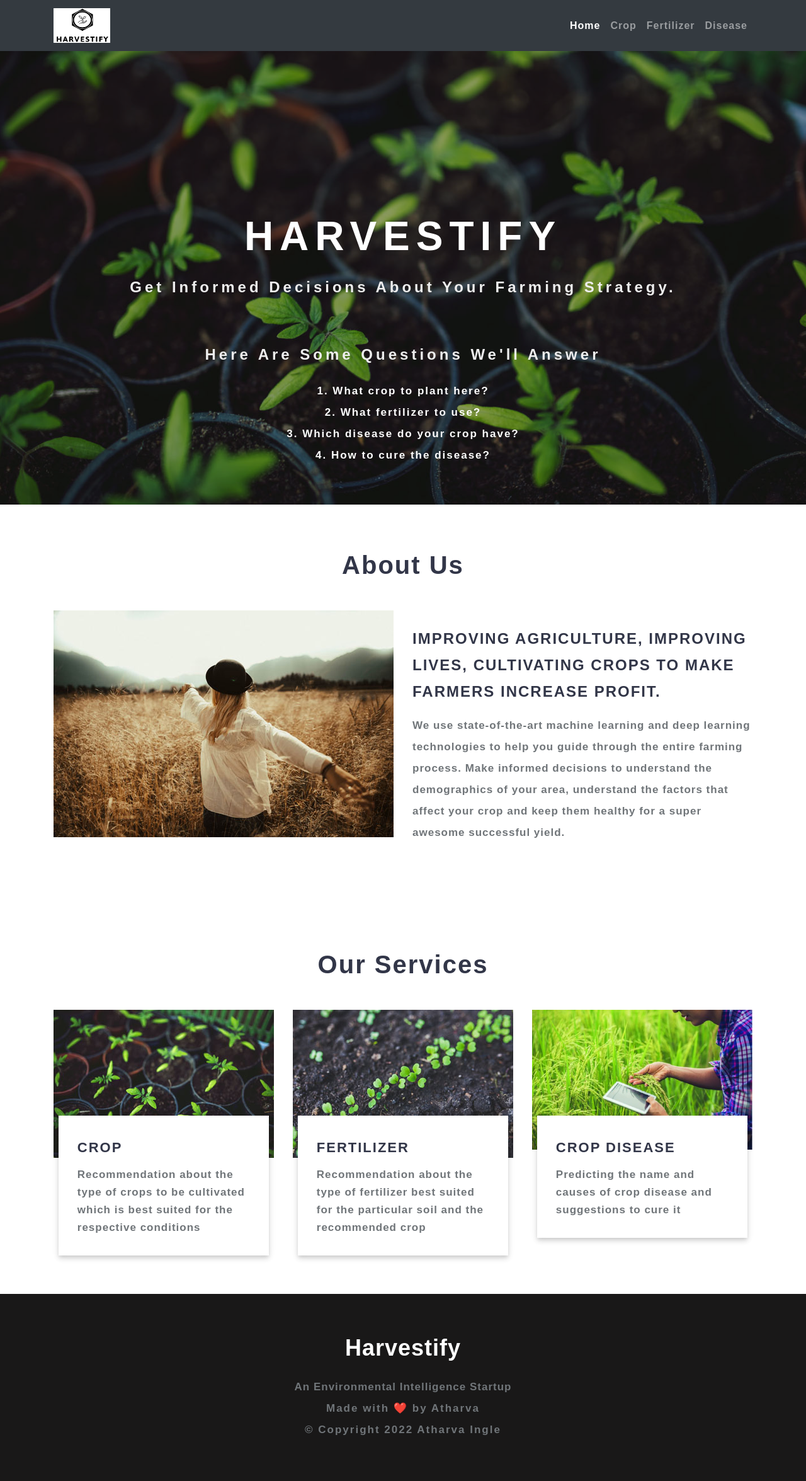
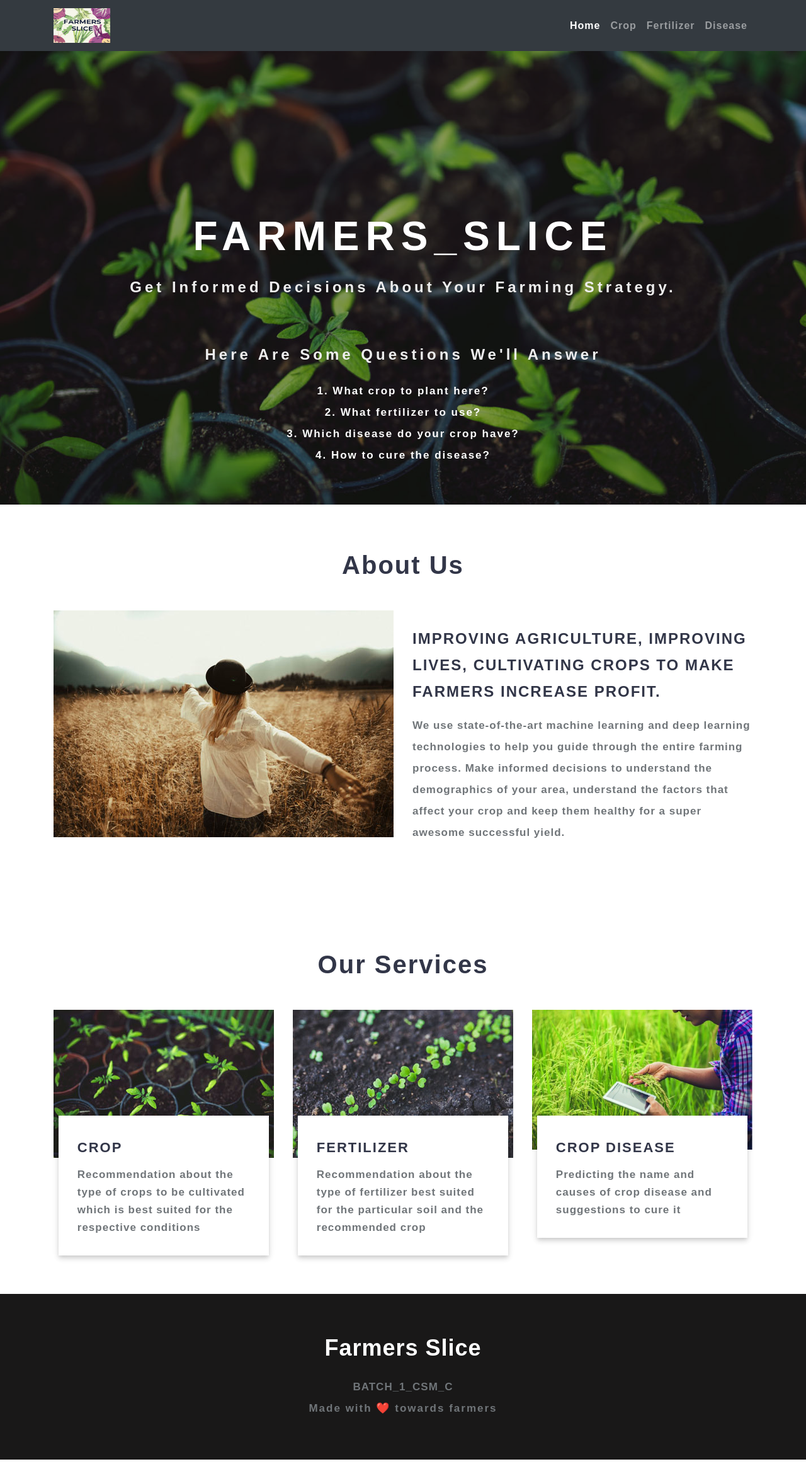
Before and after one commit to syamala-vishnu-vardhan-reddy/mlcode, a Flask app: page / in a window 1280 px wide. Shown: the whole page at 63% size. After the commit the page ends 2317 px from the top, so only its background shows below. Run offline with Flask 3, Linux system fonts and the light colour scheme; parts of the project's set-up code (start-up, migrations or seed data) failed here and were passed over; some libraries are stand-ins or nearby versions; some web fonts are replaced.

Commit message:
Third commit

```diff
--- a/templates/index.html
+++ b/templates/index.html
@@ -9,7 +9,7 @@
 					<div class="overlay">
 						<div class="container">
 							<div class="w3layouts-banner-info text-center">
-								<h3 class="text-wh">Harvestify</h3>
+								<h3 class="text-wh">Farmers_Slice</h3>
 								<h4 class="text-wh mx-auto my-4"><b>Get informed decisions about your farming strategy.</b></h4>
 								<br>
 								<h4 class="text-wh mx-auto my-4"><strong> Here are some questions we'll answer</strong></h4>
--- a/templates/layout.html
+++ b/templates/layout.html
@@ -196,7 +196,7 @@ Smartphone Compatible web template, free webdesigns for Nokia, Samsung, LG, Sony
 			<!-- logo -->
 			<h2 class="logo2 text-center">
 				<a href="{{ url_for('home') }}">
-					Harvestify
+					Farmers Slice
 				</a>
 			</h2>
 			<!-- //logo -->
@@ -211,11 +211,11 @@ Smartphone Compatible web template, free webdesigns for Nokia, Samsung, LG, Sony
 				</p>
 			</div>
 			<div class="w3l-copy text-center">
-				<p class="text-da">An Environmental Intelligence Startup<br> </p>
+				<p class="text-da">BATCH_1_CSM_C<br> </p>
 			</div>
 			<p class="homelogo">
-			<p>Made with ❤️ by Atharva</p>
-			<p>&copy; Copyright 2022 Atharva Ingle</p>
+			<p>Made with ❤️ towards farmers</p>
+
 
 		</div>
 	</footer>
```
Also changed, not shown: static/images/favicon.ico, static/images/logo.jpg, 2 other files.
